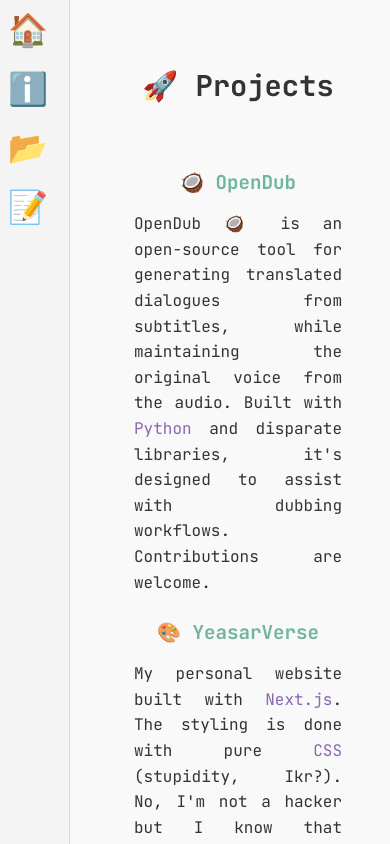
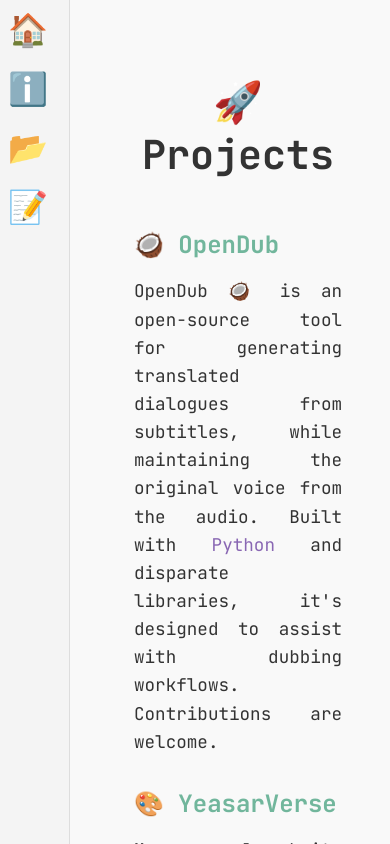
Before and after one commit to Y3454R/my-portfolio-website, a Next.js app: page /projects in a window 390 px wide. Shown: the top 844 px of the page. Built offline with nearby package versions, Linux system fonts and the light colour scheme.

Commit message:
:warning: deprecated: deprecate mobile responsive styles

```diff
--- a/src/app/about/about.module.css
+++ b/src/app/about/about.module.css
@@ -42,9 +42,3 @@
   border-radius: 8px;
   box-shadow: 0 2px 4px rgba(0, 0, 0, 0.1); /* Subtle shadow for clean sections */
 }
-
-@media (max-width: 768px) {
-  .qaContainer {
-    padding: 1rem;
-  }
-}
--- a/src/app/projects/projects.module.css
+++ b/src/app/projects/projects.module.css
@@ -44,28 +44,3 @@
 .projectName a:hover {
   text-decoration: underline;
 }
-
-/* Mobile responsive styles */
-@media (max-width: 768px) {
-  .projectsList {
-    padding: 1rem;
-  }
-
-  .title {
-    font-size: 1.8rem;
-  }
-
-  .projectItem {
-    margin-bottom: 1.5rem;
-  }
-
-  .projectItem h2 {
-    font-size: 1.2rem;
-    text-align: center;
-  }
-
-  .projectItem p {
-    font-size: 1rem;
-    text-align: justify;
-  }
-}
```
Also changed, not shown: src/app/home/home.module.css (+0 -15 lines), src/app/layout.js (+0 -9 lines).
